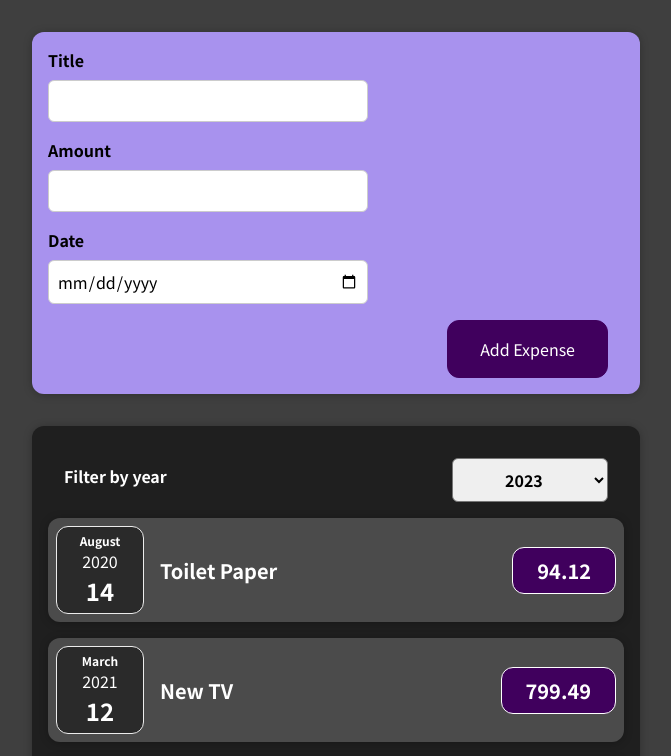
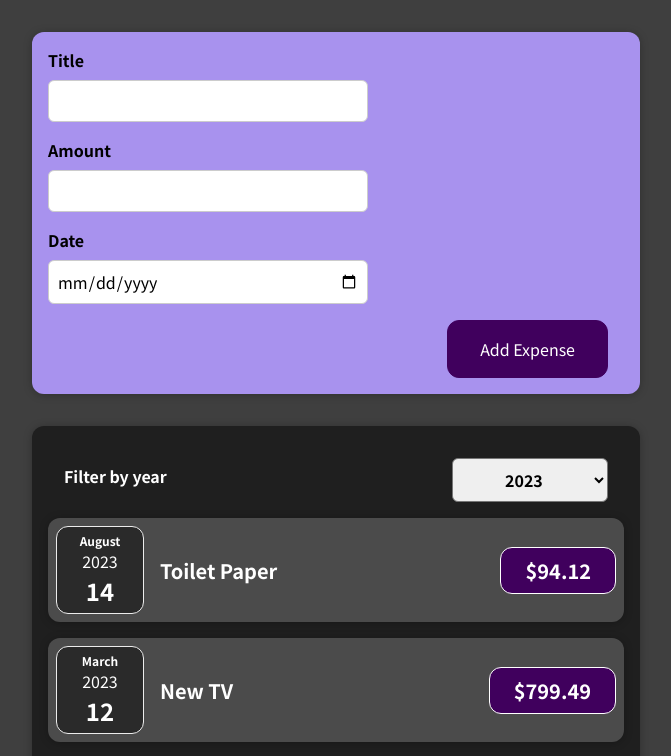
Before and after one commit to HazemPhoenix/react-expense-tracker, a React (Create React App) app: page / in a window 1280 px wide. Shown: the top 756 px of the page, without its empty margins (304-975 px from the left). Built offline with nearby package versions, Linux system fonts and the light colour scheme.

Commit message:
add ExpenseList component, conditional rendering, and some refactoring

```diff
--- a/src/App.js
+++ b/src/App.js
@@ -2,31 +2,37 @@ import { useState } from "react";
 import Expenses from "./Components/Expenses/Expenses";
 import NewExpense from "./Components/NewExpense/NewExpense";
 const App = () => {
-  const [expenses, setExpenses] = useState([
+  const DUMMY_EXPENSES = [
     {
       id: "e1",
       title: "Toilet Paper",
       amount: 94.12,
-      date: new Date(2020, 7, 14),
+      date: new Date(2023, 7, 14),
     },
-    { id: "e2", title: "New TV", amount: 799.49, date: new Date(2021, 2, 12) },
+    { id: "e2", title: "New TV", amount: 799.49, date: new Date(2023, 2, 12) },
     {
       id: "e3",
       title: "Car Insurance",
       amount: 294.67,
-      date: new Date(2021, 2, 28),
+      date: new Date(2024, 2, 28),
     },
     {
       id: "e4",
       title: "New Desk (Wooden)",
       amount: 450,
-      date: new Date(2021, 5, 12),
+      date: new Date(2025, 5, 12),
     },
-  ]);
+  ];
+
+  const [expenses, setExpenses] = useState(DUMMY_EXPENSES);
+
+  const addExpenseHandler = (expense) => {
+    setExpenses((prevExpenses) => [expense, ...prevExpenses]);
+  };
 
   return (
     <div className="container">
-      <NewExpense setExpenses={setExpenses} />
+      <NewExpense onAddExpense={addExpenseHandler} />
       <Expenses expenses={expenses} />
     </div>
   );
--- a/src/Components/Expenses/ExpenseItem.jsx
+++ b/src/Components/Expenses/ExpenseItem.jsx
@@ -4,13 +4,15 @@ import "./ExpenseItem.css";
 
 const ExpenseItem = (props) => {
   return (
+    <li>
       <Card className="expense-item">
         <ExpenseDate date={props.date} />
         <div className="expense-item__description">
           <h2>{props.title}</h2>
-        <div className="expense-item__price">{props.amount}</div>
+          <div className="expense-item__price">${props.amount}</div>
         </div>
       </Card>
+    </li>
   );
 };
 
--- a/src/Components/Expenses/Expenses.jsx
+++ b/src/Components/Expenses/Expenses.jsx
@@ -1,10 +1,13 @@
 import React, { useState } from "react";
 import Card from "../UI/Card";
-import ExpenseItem from "./ExpenseItem";
 import "./Expenses.css";
 import ExpensesFilter from "./ExpensesFilter";
+import ExpensesList from "./ExpensesList";
 const Expenses = ({ expenses }) => {
   const [filteredYear, setFilteredYear] = useState("2023");
+  const filteredExpenses = expenses.filter(
+    (expense) => expense.date.getFullYear() === parseInt(filteredYear)
+  );
 
   const yearUpdateHandler = (filteredYear) => {
     setFilteredYear(filteredYear);
@@ -17,19 +20,9 @@ const Expenses = ({ expenses }) => {
           onYearUpdate={yearUpdateHandler}
           filteredYear={filteredYear}
         />
-        {expenses.map((expense) => {
-          return (
-            <ExpenseItem
-              title={expense.title}
-              amount={expense.amount}
-              date={expense.date}
-              key={expense.id}
-            />
-          );
-        })}
+        <ExpensesList filteredExpenses={filteredExpenses} />
       </Card>
     </div>
   );
 };
-
 export default Expenses;
--- a/src/Components/Expenses/ExpensesFilter.jsx
+++ b/src/Components/Expenses/ExpensesFilter.jsx
@@ -10,9 +10,11 @@ const ExpensesFilter = ({ filteredYear, onYearUpdate }) => {
       <div className="expenses-filter__control">
         <label>Filter by year</label>
         <select onChange={filterChangeHandler} value={filteredYear}>
-          <option value="2022">2023</option>
-          <option value="2021">2024</option>
-          <option value="2020">2025</option>
+          <option value="2022">2022</option>
+          <option value="2023">2023</option>
+          <option value="2024">2024</option>
+          <option value="2025">2025</option>
+          <option value="2026">2026</option>
         </select>
       </div>
     </div>
--- /dev/null
+++ b/src/Components/Expenses/ExpensesList.css
@@ -0,0 +1,9 @@
+.expenses-list {
+  list-style: none;
+  padding: 0;
+}
+
+.expenses-list__fallback {
+  color: white;
+  text-align: center;
+}
--- /dev/null
+++ b/src/Components/Expenses/ExpensesList.jsx
@@ -0,0 +1,23 @@
+import React from "react";
+import ExpenseItem from "./ExpenseItem";
+import "./ExpensesList.css";
+
+const ExpensesList = ({ filteredExpenses }) => {
+  if (filteredExpenses.length === 0)
+    return <h2 className="expenses-list__fallback">No Expenses Found.</h2>;
+
+  return (
+    <ul className="expenses-list">
+      {filteredExpenses.map((expense) => (
+        <ExpenseItem
+          title={expense.title}
+          amount={expense.amount}
+          date={expense.date}
+          key={expense.id}
+        />
+      ))}
+      ;
+    </ul>
+  );
+};
+export default ExpensesList;
--- a/src/Components/NewExpense/ExpenseForm.jsx
+++ b/src/Components/NewExpense/ExpenseForm.jsx
@@ -1,7 +1,7 @@
 import React, { useState } from "react";
 import "./ExpenseForm.css";
 
-const ExpenseForm = ({ setExpenses, onSaveExpenseData }) => {
+const ExpenseForm = ({ onSaveExpenseData }) => {
   const [enteredTitle, setEnteredTitle] = useState("");
   const [enteredAmount, setEnteredAmount] = useState("");
   const [enteredDate, setEnteredDate] = useState("");
@@ -53,8 +53,8 @@ const ExpenseForm = ({ setExpenses, onSaveExpenseData }) => {
           <label>Date</label>
           <input
             type="date"
-            min="2023-01-01"
-            max="2025-12-31"
+            min="2022-01-01"
+            max="2026-12-31"
             onChange={dateChangeHandler}
             value={enteredDate}
           />
--- a/src/Components/NewExpense/NewExpense.jsx
+++ b/src/Components/NewExpense/NewExpense.jsx
@@ -8,14 +8,11 @@ const NewExpense = (props) => {
       ...enteredExpenseData,
       id: Math.random().toString(),
     };
-    props.setExpenses((prevExpenses) => [...prevExpenses, expenseData]);
+    props.onAddExpense(expenseData);
   };
   return (
     <div className="new-expense">
-      <ExpenseForm
-        setExpenses={props.setExpenses}
-        onSaveExpenseData={saveExpenseDataHandler}
-      />
+      <ExpenseForm onSaveExpenseData={saveExpenseDataHandler} />
     </div>
   );
 };
```
Lines whose indentation alone changed are shown as unchanged.
